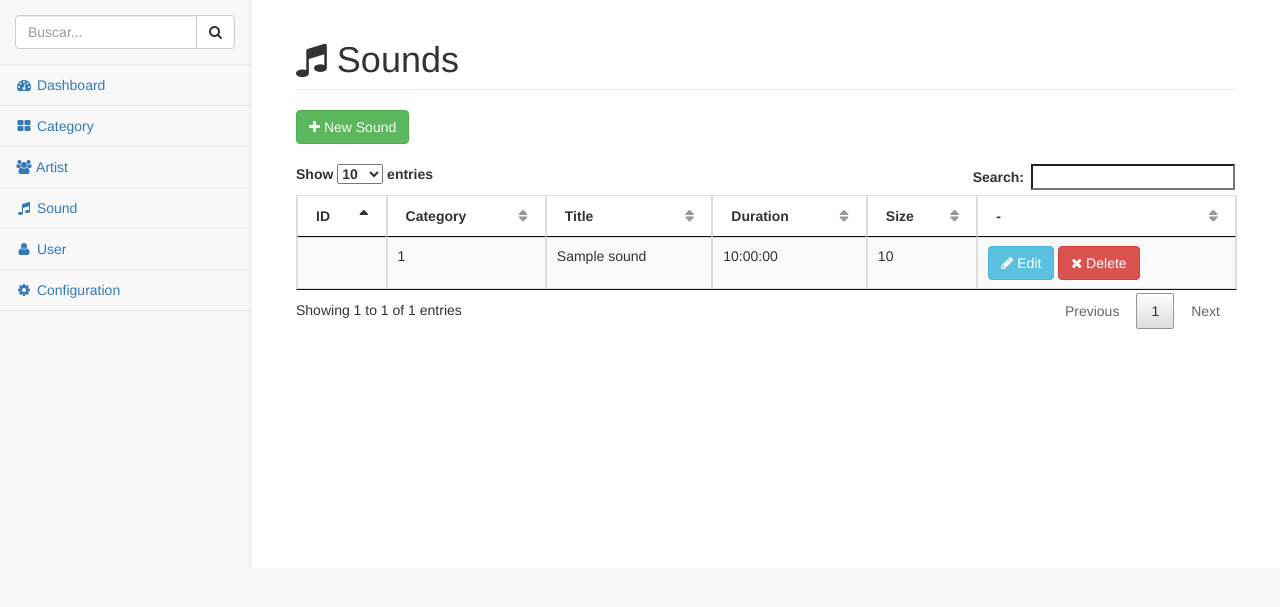
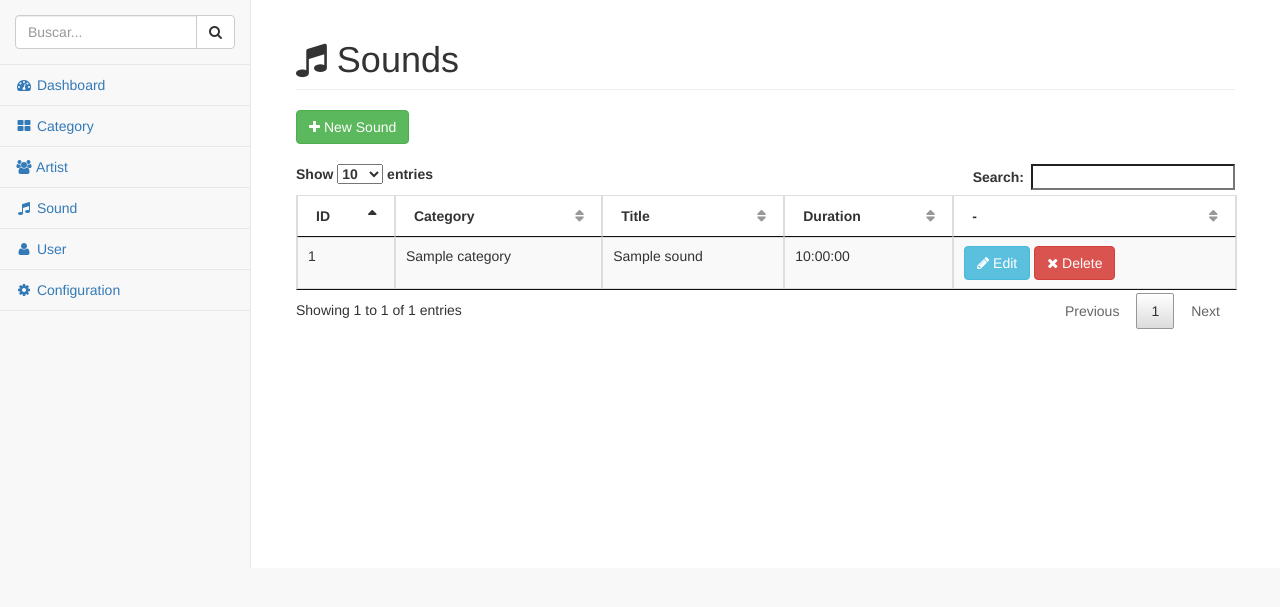
Before and after one commit to wmcarlos/MusicRepository, a CodeIgniter app: page /MusicRepository/index.php/sounds/index in a window 1280 px wide. Shown: the part 51-658 px from the top of the page. Run offline with CodeIgniter, Linux system fonts and the light colour scheme; tables that the repository leaves empty hold one stand-in row (values such as "Sample post"); data that the repository does not hold is empty.

Commit message:
add the insert action in sounds

```diff
--- a/application/controllers/Sounds.php
+++ b/application/controllers/Sounds.php
@@ -35,14 +35,21 @@ class Sounds extends CI_Controller{
 	}
 
 	public function create(){
+
 		$data = array(
-			"name" => $this->input->post("name"),
-			"avatar" => "avatar.png"
+			"category_id" => $this->input->post("category_id"),
+			"title" => $this->input->post("title"),
+			"source_type" => $this->input->post("source_type"),
+			"url" => $this->input->post("url"),
+			"letter" => $this->input->post("letter"),
+			"duration" => $this->input->post("duration")
 		);
+
+		$detail = $this->input->post("artists");
 
 		if($this->security->xss_clean($data, TRUE) !== FALSE){
 
-			$this->Sound->create($data);
+			$this->Sound->create($data, $detail);
 
 		}
 
--- a/application/models/Sound.php
+++ b/application/models/Sound.php
@@ -8,9 +8,24 @@ class Sound extends CI_Model{
 
 	}
 
-	public function create($data){
+	public function create($data, $detail){
 
 		$this->db->insert('mr_sounds', $data);
+
+		$id = $this->db->insert_id();
+
+		$this->db->trans_start();
+
+		for($i = 0; $i < count($detail); $i++){
+
+			$this->db->insert("mr_sound_artists",[
+				'artist_id' => $detail[$i],
+				'sound_id' => $id
+			]);
+
+		}
+
+		$this->db->trans_complete();
 
 	}
 
@@ -23,7 +38,13 @@ class Sound extends CI_Model{
 
 	public function read_all(){
 
-		$query = $this->db->get("mr_sounds");
+		$query = $this->db->query("select
+				s.sound_id,
+				c.name as category,
+				s.title,
+				s.duration
+				from  mr_sounds as s
+				inner join mr_categories as c on (c.category_id = s.category_id)");
 		return $query->result();
 
 	}
--- a/application/views/admin/Sound/index.php
+++ b/application/views/admin/Sound/index.php
@@ -14,20 +14,18 @@
                         <th>Category</th>
                         <th>Title</th>
                         <th>Duration</th>
-                        <th>Size</th>
                         <th>-</th>
                     </thead>
                     <tbody>
                         <?php foreach($Sounds as $Sound) { ?>
                         <tr>
-                            <td><?= $Sound->Sound_id ?></td>
-                            <td><?= $Sound->category_id ?></td>
+                            <td><?= $Sound->sound_id ?></td>
+                            <td><?= $Sound->category ?></td>
                             <td><?= $Sound->title ?></td>
                             <td><?= $Sound->duration ?></td>
-                            <td><?= $Sound->size ?></td>
                             <td>
-                                <a href="<?= base_url('Sounds/read/' . $Sound->Sound_id ) ?>" class="btn btn-info"><i class="fa fa-pencil"></i> Edit</a>
-                                <a href="<?= base_url('Sounds/delete/' . $Sound->Sound_id)  ?>" class="btn btn-danger"><i class="fa fa-times"></i> Delete</a>
+                                <a href="<?= base_url('Sounds/read/' . $Sound->sound_id ) ?>" class="btn btn-info"><i class="fa fa-pencil"></i> Edit</a>
+                                <a href="<?= base_url('Sounds/delete/' . $Sound->sound_id)  ?>" class="btn btn-danger"><i class="fa fa-times"></i> Delete</a>
                             </td>
                         </tr>
                         <?php } ?>
--- a/application/views/admin/Sound/new.php
+++ b/application/views/admin/Sound/new.php
@@ -31,7 +31,7 @@
                     </div>
                     <div class="form-group">
                         <?= form_label("Letter: ") ?>
-                        <div id="summernote"></div>
+                        <?= form_textarea(['name' => 'letter', 'id' => 'summernote']) ?>
                     </div>
                     <div class="form-group">
                         <?= form_label("Duration: ") ?>
--- a/resources/database/MusicRepository.sql
+++ b/resources/database/MusicRepository.sql
@@ -51,7 +51,6 @@ CREATE TABLE mr_sounds(
 	url varchar(255) not null,
 	letter text null,
 	duration time not null,
-	size numeric not null,
 	constraint pk_sound_id primary key (sound_id),
 	constraint fk_category_id foreign key (category_id) references mr_categories (category_id) on update cascade on delete restrict
 )engine = InnoDB;
```
